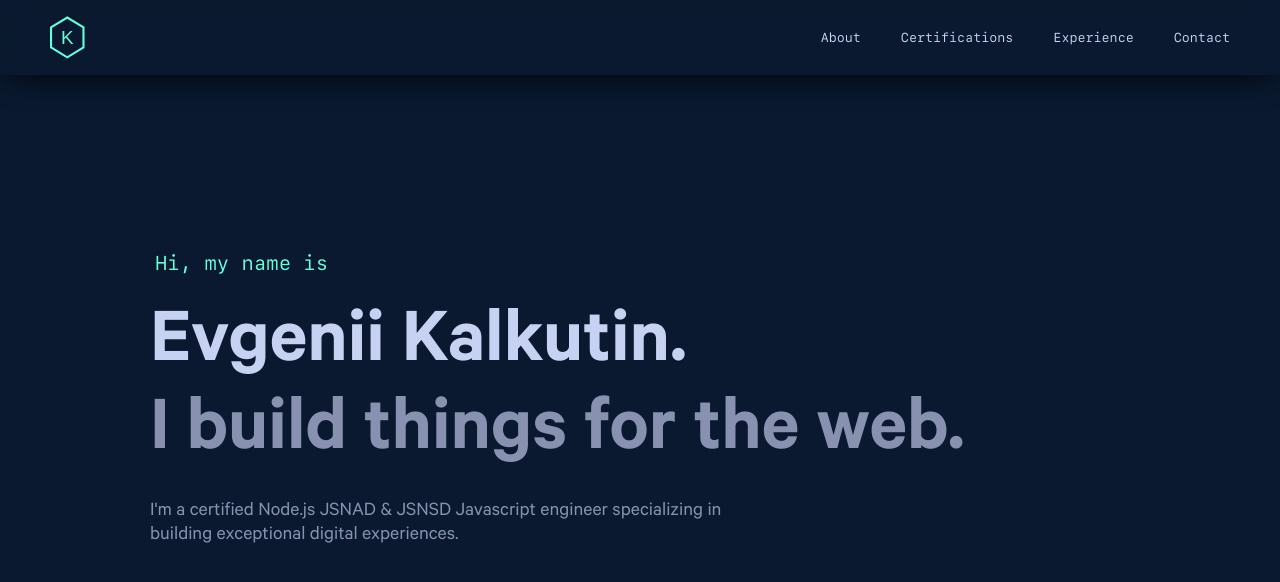
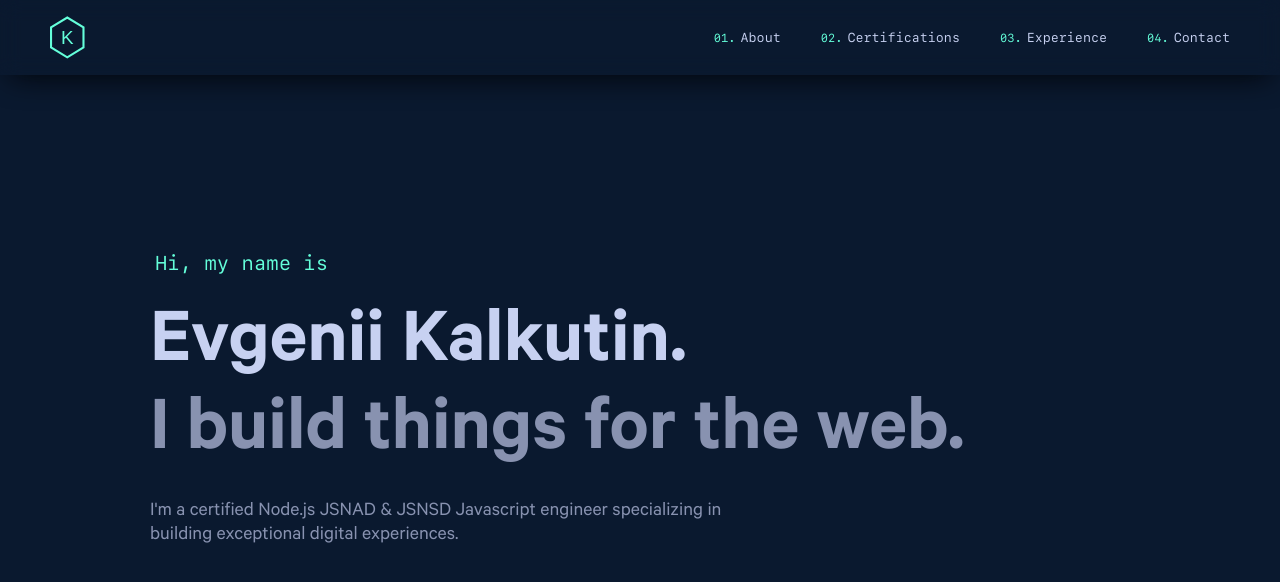
Before and after one commit to ecalcutin/kalkutin.dev, a React app: page / in a window 1280 px wide. Shown: the top 582 px of the page. Built offline with nearby package versions, Linux system fonts and the light colour scheme.

Commit message:
feat(): Add counter

```diff
--- a/src/client/components/Header/header.module.css
+++ b/src/client/components/Header/header.module.css
@@ -25,6 +25,7 @@
 
       li {
         margin: 0 2rem;
+        counter-increment: item 1;
 
         &:hover {
           color: var(--color-secondary);
@@ -32,6 +33,13 @@
 
         &:last-of-type {
           margin-right: 0;
+        }
+
+        &::before {
+          color: var(--color-secondary);
+          content: '0' counter(item) '.';
+          margin-right: 0.5rem;
+          font-size: 0.9em;
         }
       }
     }
```
